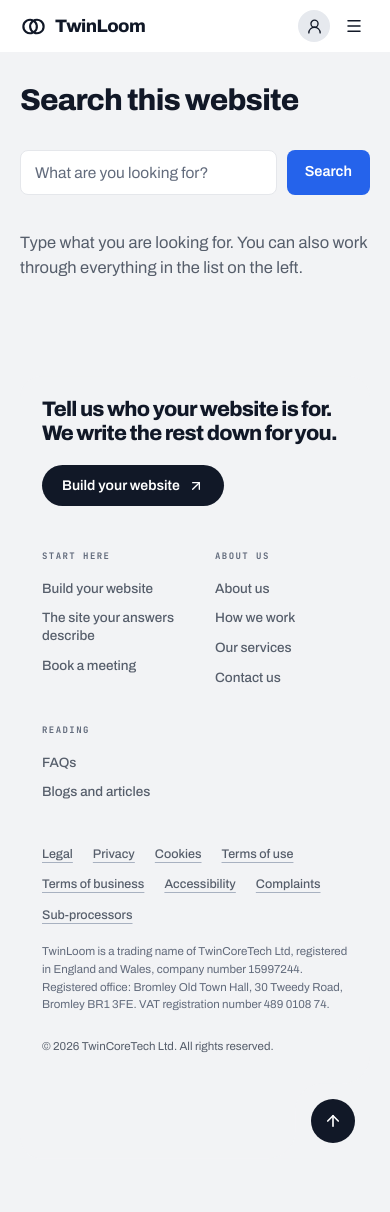
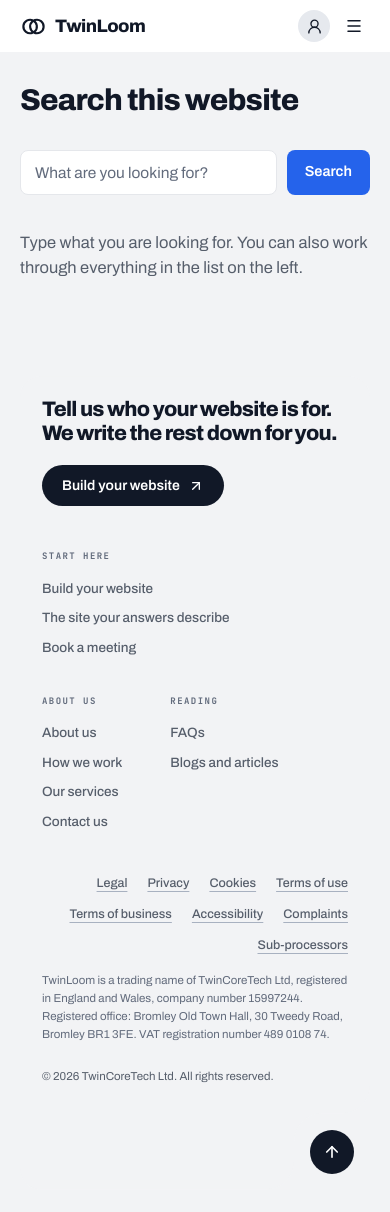
Before and after one commit to ayodhbhojithh/twinloom, a Next.js app: page /search in a window 390 px wide. Shown: the top 1212 px of the page. Before the commit the page ends 1187 px from the top, so only its background shows below. Built offline with nearby package versions, Linux system fonts and the light colour scheme; no server answers.

Commit message:
Refactor SiteFooter component for improved layout and alignment
- Adjusted the footer layout to ensure consistent alignment of elements across different screen sizes, enhancing visual coherence.
- Updated comments to clarify layout decisions and improve understanding of the component structure.

```diff
--- a/components/layout/site-footer.tsx
+++ b/components/layout/site-footer.tsx
@@ -59,16 +59,22 @@ export function SiteFooter() {
                   The two are a pair - who we are on one side, the documents
                   that say so on the other - and putting both against the same
                   edge made one long ragged column of small print rather than a
-                  band with something at each end. */}
+                  band with something at each end.
+
+                  At every width, not only from `lg`. Below that the row stacks
+                  and the set was falling back to the left, so the same links
+                  sat on a different edge depending on the size of the window.
+                  Wrapped onto two lines it still ends on the right, which is
+                  where the eye is now looking for it. */}
               <nav
                 aria-label="Legal"
-                className="order-1 min-w-0 lg:order-2 lg:text-right"
+                className="order-1 min-w-0 text-right lg:order-2"
               >
                 {/* Fourteen pixels tall is not a target, it is a line of type
                     that happens to be pressable. The padding gives each one the
                     height a thumb needs; the negative margin on the row keeps
                     the set sitting where it did on the line above. */}
-                <ul className="-my-1 flex flex-wrap gap-x-5 lg:justify-end">
+                <ul className="-my-1 flex flex-wrap justify-end gap-x-5">
                   {FOOTER_LEGAL.map((link) => (
                     <li key={link.href} className="flex">
                       <Link
@@ -123,16 +129,26 @@ export function SiteFooter() {
             </Link>
           </div>
 
-          {/* Left aligned, and not right.
+          {/* Left aligned, on the edge everything above them starts from.
 
               Right aligned they read down a ragged edge, which is the harder
               way round for a list of names - and it only ever worked by
               accident: the moment the rows became flex items to give the links
               a thumb-sized target, `text-align` stopped reaching them and the
-              headings sat right while their own links sat left. One edge is
-              simpler than two, and it is the edge everything else on the page
-              already starts from. */}
-          <div className="grid grid-cols-2 gap-x-10 gap-y-8 sm:grid-cols-3 lg:gap-x-14 xl:gap-x-20">
+              headings sat right while their own links sat left.
+
+              The legal row at the foot is the exception and stays right, but
+              that is one line of small print rather than three columns of
+              names to read down. */}
+          {/* A row of columns, not a three column grid.
+
+              A grid splits the whole width into three equal tracks, so the
+              columns stood a third of the footer apart however small the gap
+              between them was set - the space was in the tracks, not in the
+              gap. As flex items they are each as wide as their longest link
+              and sit next to one another, which is what a group of three short
+              lists should look like. */}
+          <div className="flex flex-wrap gap-x-12 gap-y-8 sm:gap-x-16">
             {FOOTER_COLUMNS.map((column) => (
               <nav
                 key={column.title}
```
